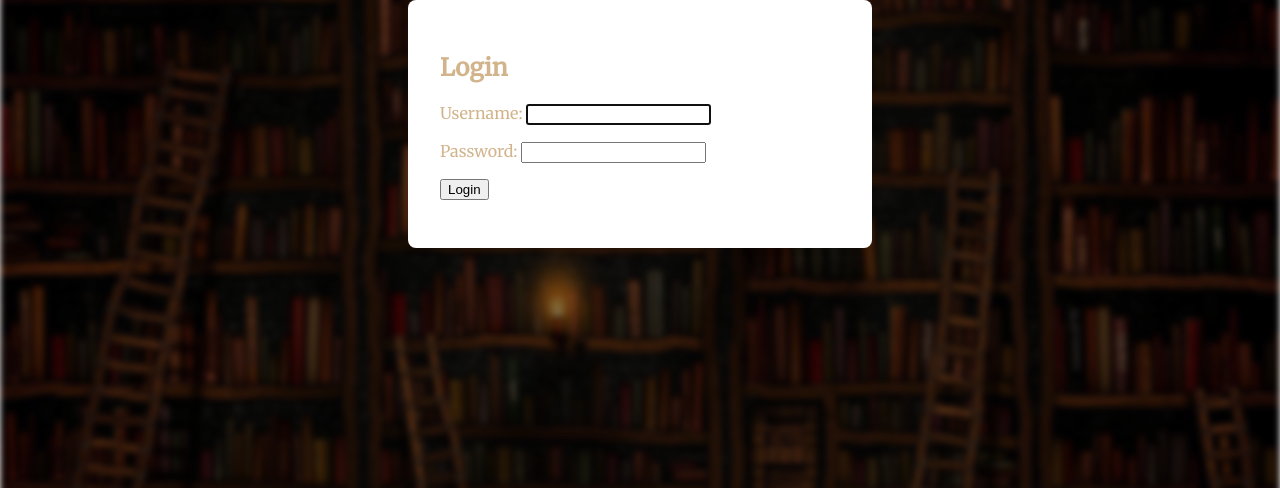
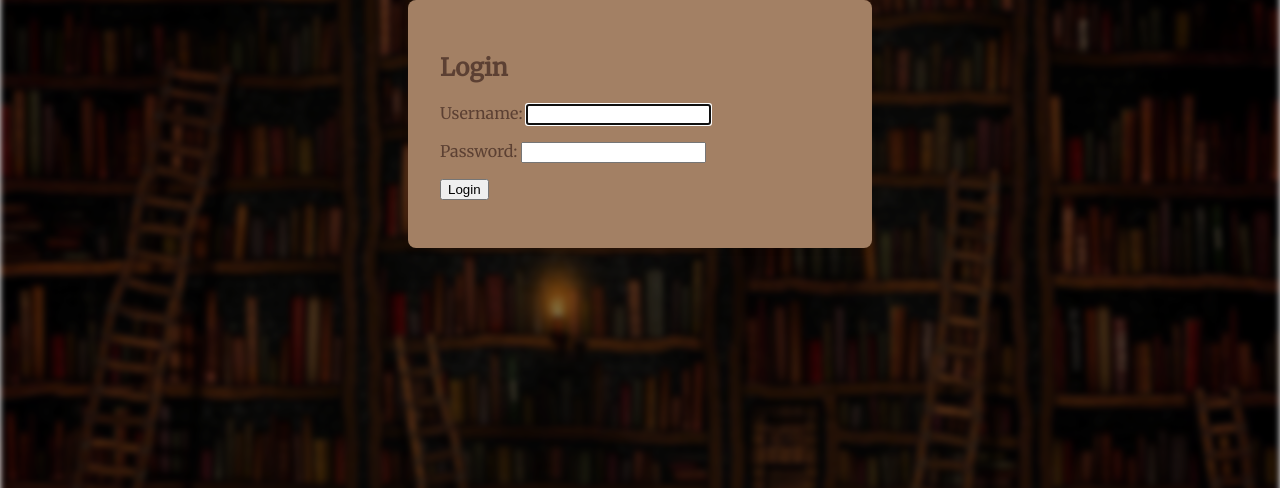
Before and after one commit to CelestineNguyen/CS4750_FinalProject, a Django app: page /login/ in a window 1280 px wide. Shown: the part 194-682 px from the top of the page. Run offline with Django 5.2, Linux system fonts and the light colour scheme.

Commit message:
login style

```diff
--- a/plot_twist/plotTwist/static/styles.css
+++ b/plot_twist/plotTwist/static/styles.css
@@ -422,7 +422,8 @@ nav form button:hover {
     max-width: 400px;
     margin: 0 auto;
     padding: 2rem;
-    background-color: #fff;
+    background-color: #a38064;
+    color: #5c4033;
     border-radius: 8px;
     box-shadow: 0 2px 6px rgba(0, 0, 0, 0.1);
 }
```
